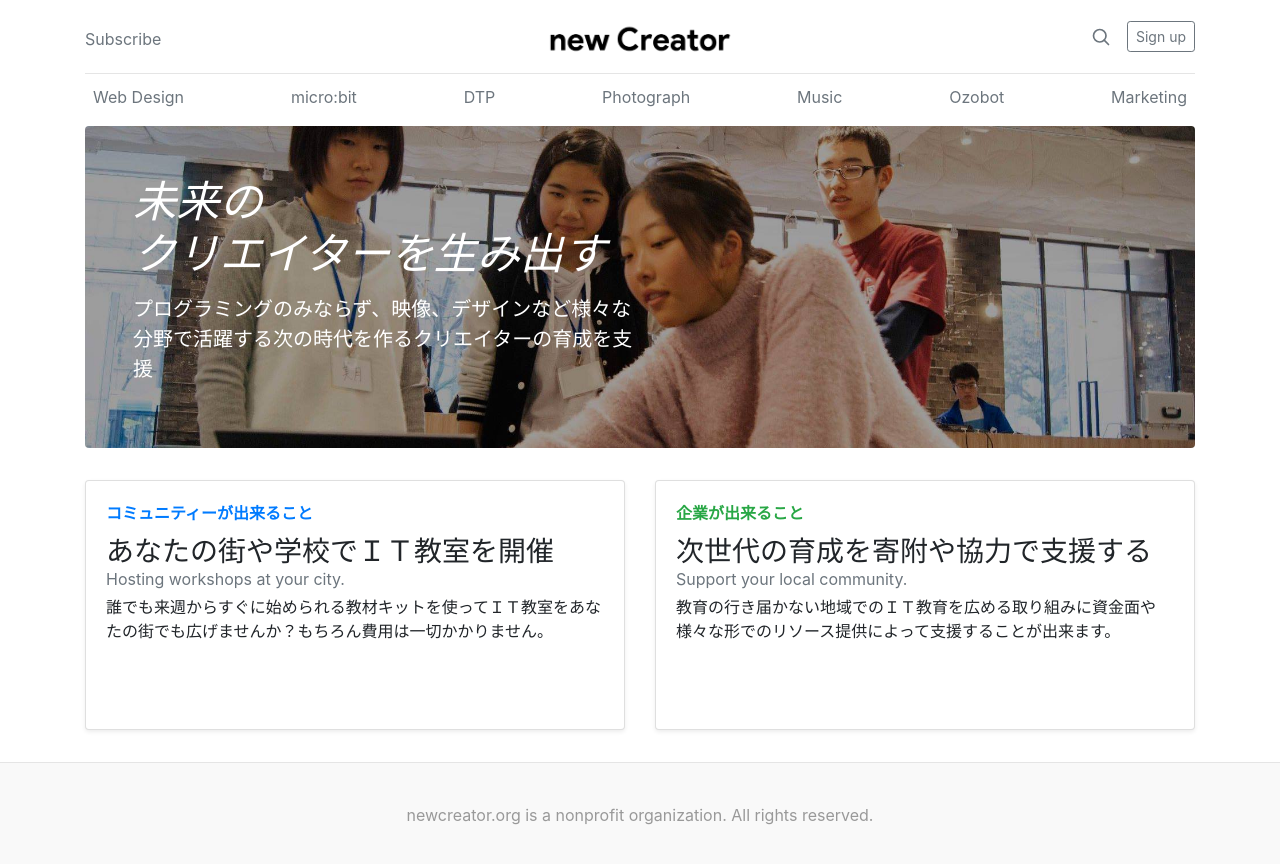
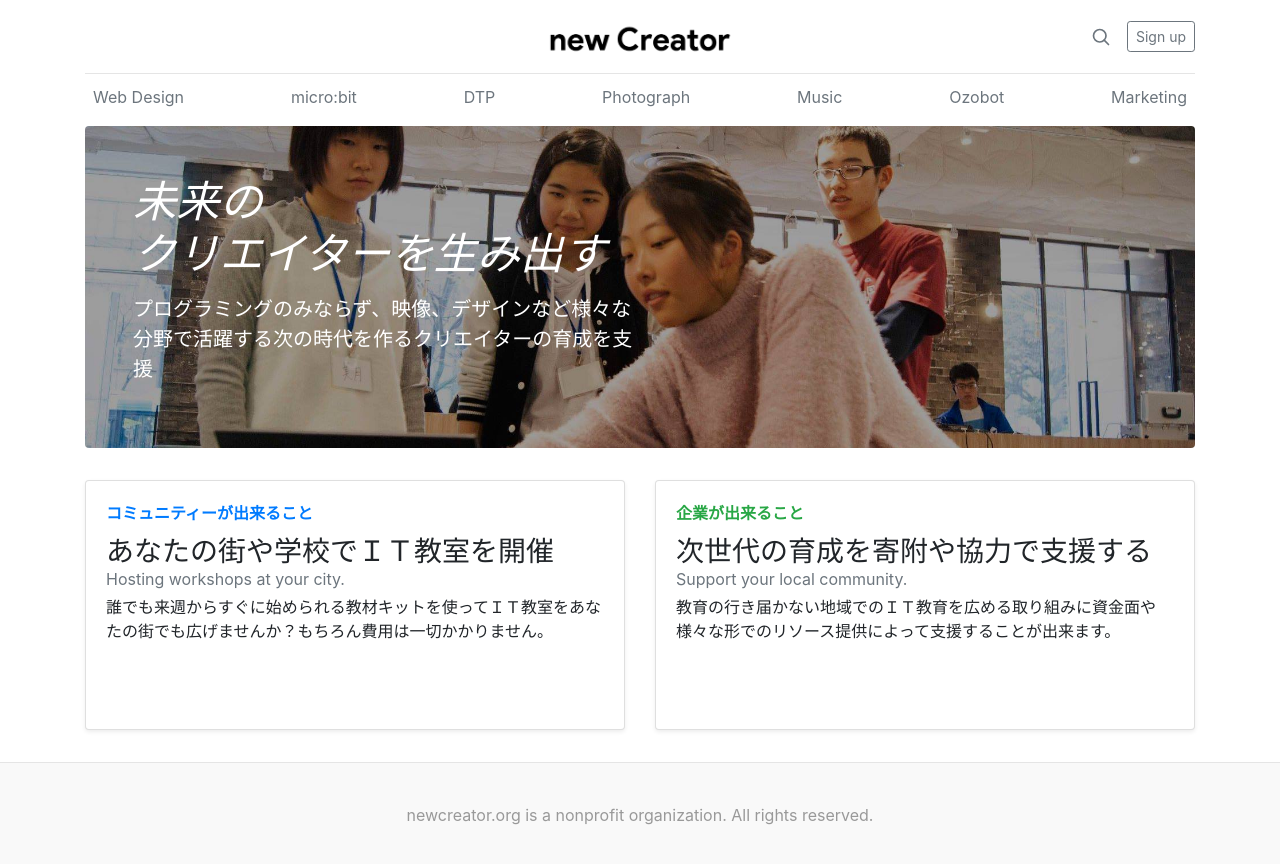
Before and after one commit to newcreator-org/newcreator.org-20190927, a plain HTML site: page index.html in a window 1280 px wide. Drawn offline with nearby package versions, Linux system fonts and the light colour scheme.

Commit message:
Removed Subscribe link from top page

```diff
--- a/index.html
+++ b/index.html
@@ -35,7 +35,7 @@
   <header class="blog-header py-3">
     <div class="row flex-nowrap justify-content-between align-items-center">
       <div class="col-4 pt-1">
-        <a class="text-muted" href="#">Subscribe</a>
+      <!--  <a class="text-muted" href="#">Subscribe</a> -->
       </div>
       <div class="col-4 text-center">
         <a class="blog-header-logo text-dark" href="#"><img src="logo/newcreator-logo.black.png" style="height:35px;"></a>
```
